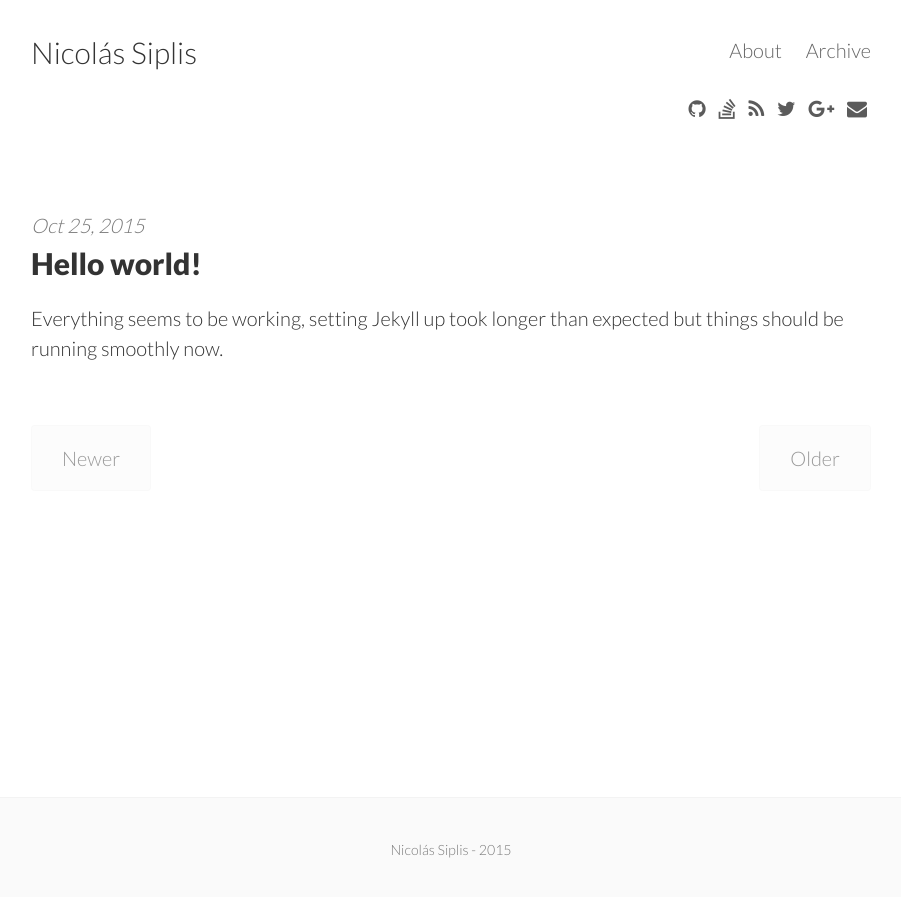
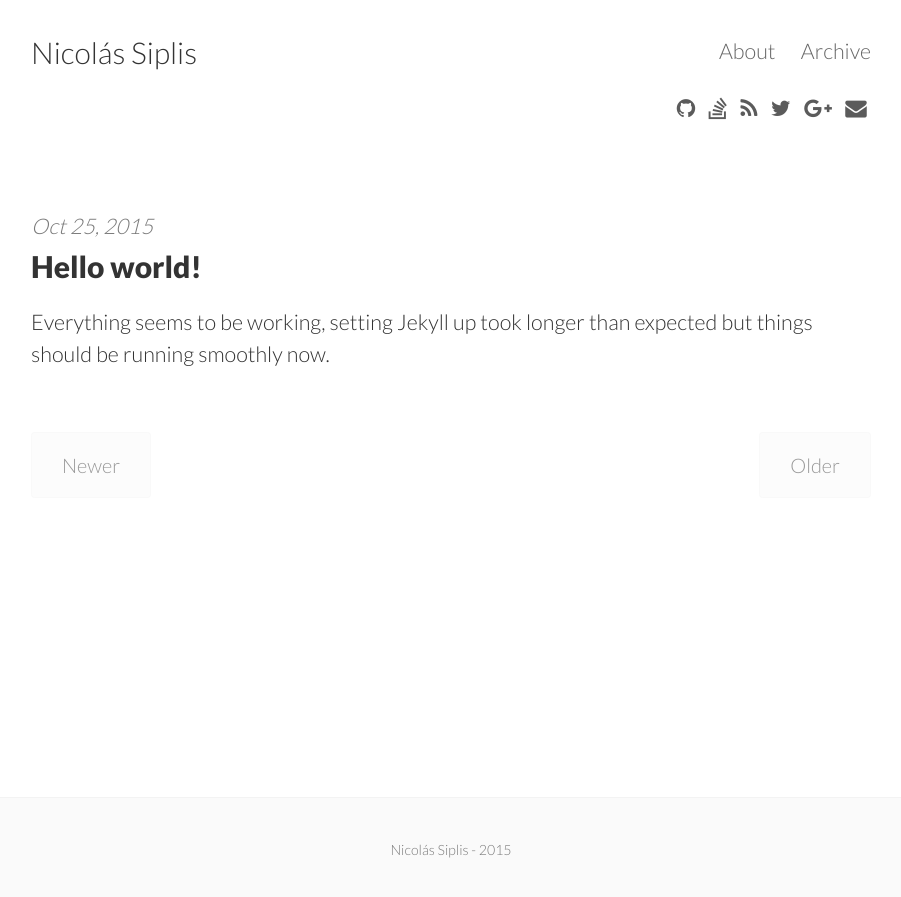
Before and after one commit to actividad-parlamentaria/actividad-parlamentaria.github.io, a Jekyll site: the page built from index.html, in a window 1280 px wide. Shown: the top 897 px of the page, without its empty margins (189-1090 px from the left). Built offline with Jekyll 4.4.1, drawn with Linux system fonts in a browser that asks for light colours; nearby versions of some CDN libraries; the list of posts is cut into pages by our own code.

```diff
--- a/_sass/_variables.scss
+++ b/_sass/_variables.scss
@@ -10,7 +10,7 @@ $monospace-font-family: 'Source Code Pro', 'Inconsolata', Consolas, monospace !d
 $h1: 1.5rem !default; //Post title
 $h2: 1.5rem !default;
 $h3: 1.5rem !default;
-$h4: 1rem !default; //Post content
+$h4: 1.075rem !default; //Post content
 $h5: .875rem !default;
 $h6: .75rem !default;
 $h00: 4rem !default;
```
Also changed, not shown: 1 other file.
